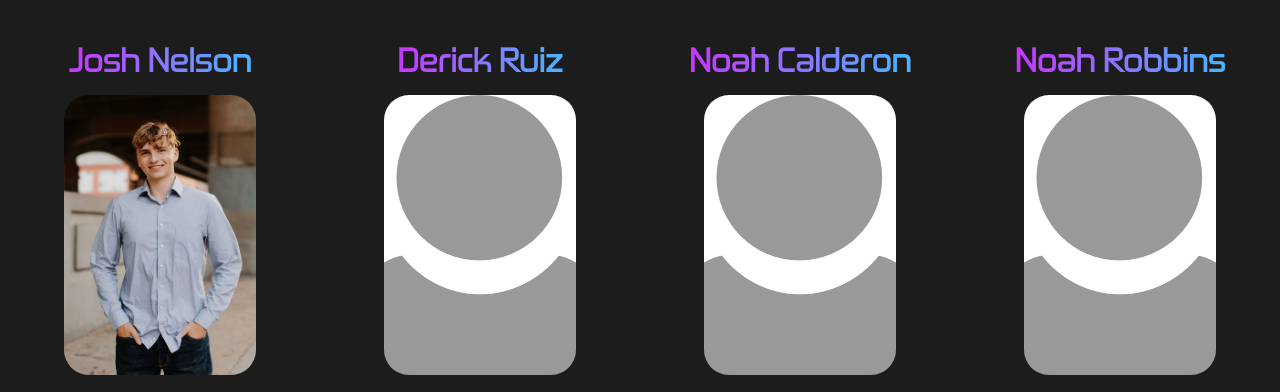
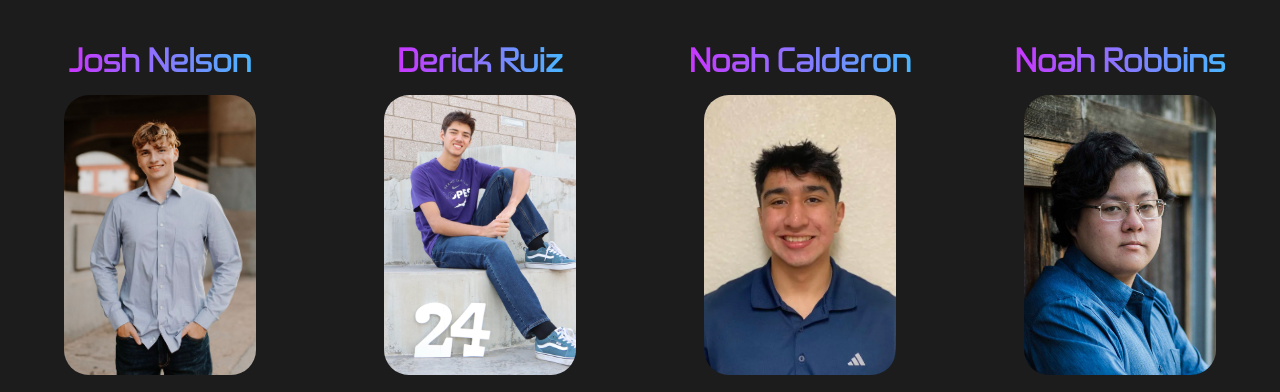
Before and after one commit to aigcu/VSiD-website, a plain HTML site: page index.html in a window 1280 px wide. Shown: the part 1147-1539 px from the top of the page. Drawn offline with Linux system fonts and the light colour scheme.

Commit message:
added team member images

```diff
--- a/index.html
+++ b/index.html
@@ -84,7 +84,7 @@
 
             <div class="pfp-info-container">
                 <h5>Derick Ruiz</h5>
-                <img id="pfp" src="images/test-image.png" alt="PFP">
+                <img id="pfp" src="images/DerickR.jpg" alt="PFP">
                 <div class="social-buttons">
                     <a href="mailto:Druiz72@my.gcu.edu"><img class="icon" src="images/Icons/email-icon.png" alt="email"></a>
                     <a href="#"><img class="icon" src="images/Icons/linkedin-icon.png" alt="linkedin-icon"></a>
@@ -92,12 +92,11 @@
                 </div>
                 <h6>Year: &nbsp; Freshman</h6>
                 <h6>Major: &nbsp; Computer Engineering</h6>
-
             </div>
 
             <div class="pfp-info-container">
                 <h5>Noah Calderon</h5>
-                <img id="pfp" src="images/test-image.png" alt="PFP">
+                <img id="pfp" src="images/NoahC.jpg" alt="PFP">
                 <div class="social-buttons">
                     <a href="mailto:noah.calderonz2006@gmail.com"><img class="icon" src="images/Icons/email-icon.png" alt="email"></a>
                     <a href="#"><img class="icon" src="images/Icons/linkedin-icon.png" alt="linkedin-icon"></a>
@@ -111,7 +110,7 @@
 
             <div class="pfp-info-container">
                 <h5>Noah Robbins</h5>
-                <img id="pfp" src="images/test-image.png" alt="PFP">
+                <img id="pfp" src="images/NoahR.jpg" alt="PFP">
                 <div class="social-buttons">
                     <a href="#"><img class="icon" src="images/Icons/email-icon.png" alt="email"></a>
                     <a href="#"><img class="icon" src="images/Icons/linkedin-icon.png" alt="linkedin-icon"></a>
--- a/styles.css
+++ b/styles.css
@@ -261,21 +261,17 @@ footer p:hover {
     transition: transform 0.3s ease;
 }
 
-
-
 #logo-img:hover {
     transform: scale(1.2);
-    cursor: pointer;
+
 }
 
 #db-img:hover {
     transform: scale(1.2);
-    cursor: pointer;
 }
 
 #monitor-img:hover {
     transform: scale(1.2);
-    cursor: pointer;
 }
 
 
```
Also changed, not shown: images/DerickR.jpg (added), images/NoahC.jpg (added), images/NoahR.jpg (added), 1 other file.
